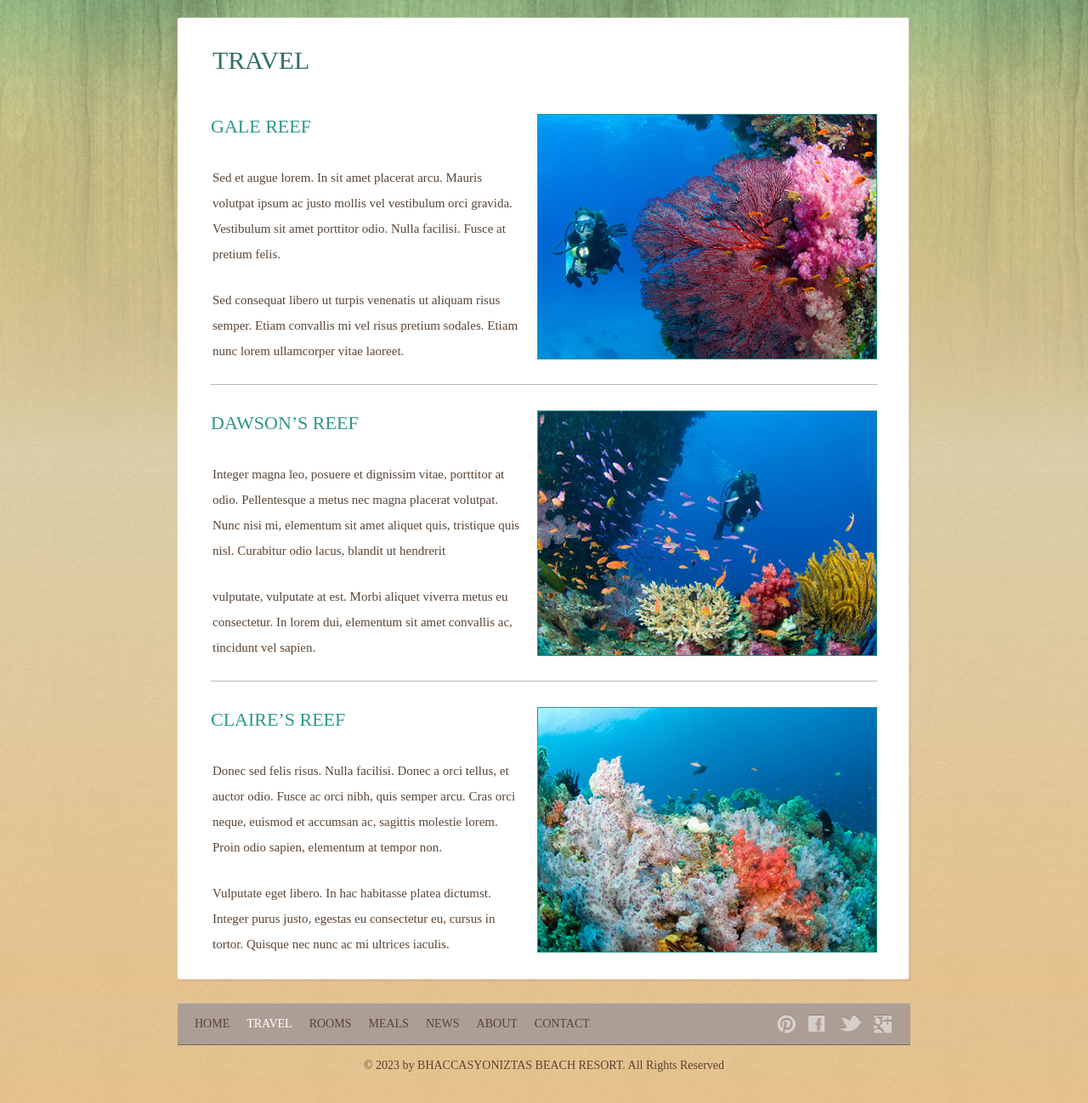
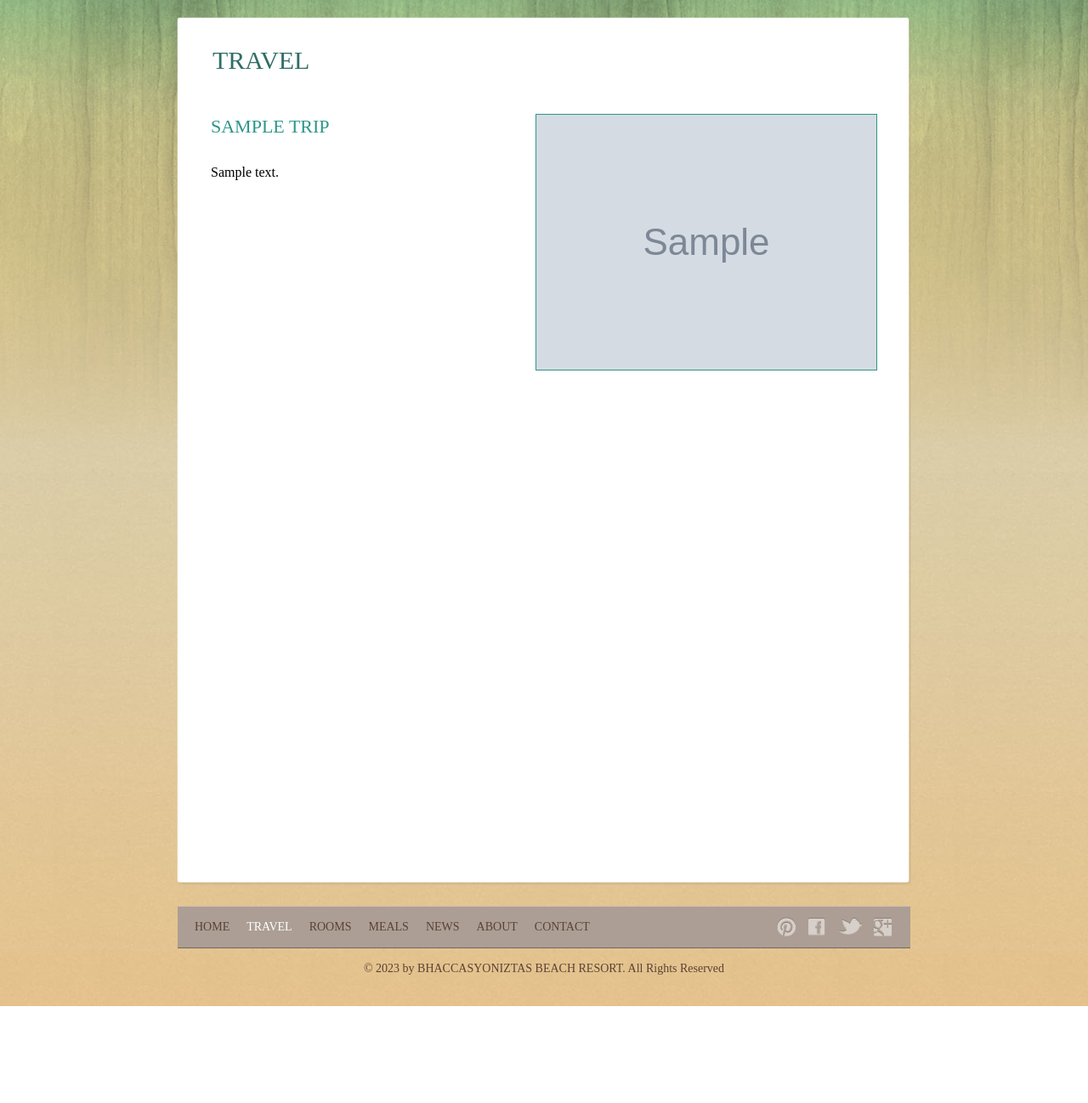
Before and after one commit to DVecc/cs465-fullstack, a Node project: template app_server/views/travel.hbs in a window 1280 px wide. Shown: the part 196-1494 px from the top of the page at 85% size. After the commit the page ends 1380 px from the top, so only its background shows below. Run offline with Node 20 templates, Linux system fonts and the light colour scheme; the template is opened without the code that fills it: most values are stand-ins (such as "Sample title", 1, 10 or a date in 2020); grey boxes marked "Sample" are stand-in pictures.

Commit message:
Convert travel template from static data to dynamic JSON

```diff
--- a/app_server/controllers/travel.js
+++ b/app_server/controllers/travel.js
@@ -1,6 +1,10 @@
+var fs = require("fs");
+
+var trips = JSON.parse(fs.readFileSync('./data/trips.json', 'utf8'));
+
 /* GET travel view */
 const travel = (req, res) => {
-    res.render('travel', { title: 'Travlr Getaways' });
+    res.render('travel', { title: 'Travlr Getaways', trips});
 };
 
 module.exports = {
--- a/app_server/views/travel.hbs
+++ b/app_server/views/travel.hbs
@@ -16,36 +16,12 @@
 						<div class="body">
 							<h1>Travel</h1>
 							<ul id="sites">
+								{{#each trips}}
 								<li>
-									<a href=“travel.html"><img src="images/reef1.jpg" alt="Img"></a>
-									<h2><a href=“travel.html">Gale Reef</a></h2>
-									<p>
-										Sed et augue lorem. In sit amet placerat arcu. Mauris volutpat ipsum ac justo mollis vel vestibulum orci gravida. Vestibulum sit amet porttitor odio. Nulla facilisi. Fusce at pretium felis.
-									</p>
-									<p>
-										Sed consequat libero ut turpis venenatis ut aliquam risus semper. Etiam convallis mi vel risus pretium sodales. Etiam nunc lorem ullamcorper vitae laoreet.
-									</p>
-								</li>
-								<li>
-									<a href=“travel.html"><img src="images/reef2.jpg" alt="Img"></a>
-									<h2><a href=“travel.html">Dawson’s Reef</a></h2>
-									<p>
-										Integer magna leo, posuere et dignissim vitae, porttitor at odio. Pellentesque a metus nec magna placerat volutpat. Nunc nisi mi, elementum sit amet aliquet quis, tristique quis nisl. Curabitur odio lacus, blandit ut hendrerit
-									</p>
-									<p>
-										vulputate, vulputate at est. Morbi aliquet viverra metus eu consectetur. In lorem dui, elementum sit amet convallis ac, tincidunt vel sapien.
-									</p>
-								</li>
-								<li>
-									<a href=“travel.html"><img src="images/reef3.jpg" alt="Img"></a>
-									<h2><a href=“travel.html">Claire’s REEF</a></h2>
-									<p>
-										Donec sed felis risus. Nulla facilisi. Donec a orci tellus, et auctor odio. Fusce ac orci nibh, quis semper arcu. Cras orci neque, euismod et accumsan ac, sagittis molestie lorem. Proin odio sapien, elementum at tempor non.
-									</p>
-									<p>
-										Vulputate eget libero. In hac habitasse platea dictumst. Integer purus justo, egestas eu consectetur eu, cursus in tortor. Quisque nec nunc ac mi ultrices iaculis.
-									</p>
-								</li>
+									<a href=“/travel"><img src="images/{{this.image}}" alt="Img"></a>
+									<h2><a href=“/travel">{{this.name}}</a></h2>
+									{{{this.description}}}
+								{{/each}}
 							</ul>
 						</div>
 					</div>
```
Also changed, not shown: app_server/data/trips.json (added, +19 -0 lines).
